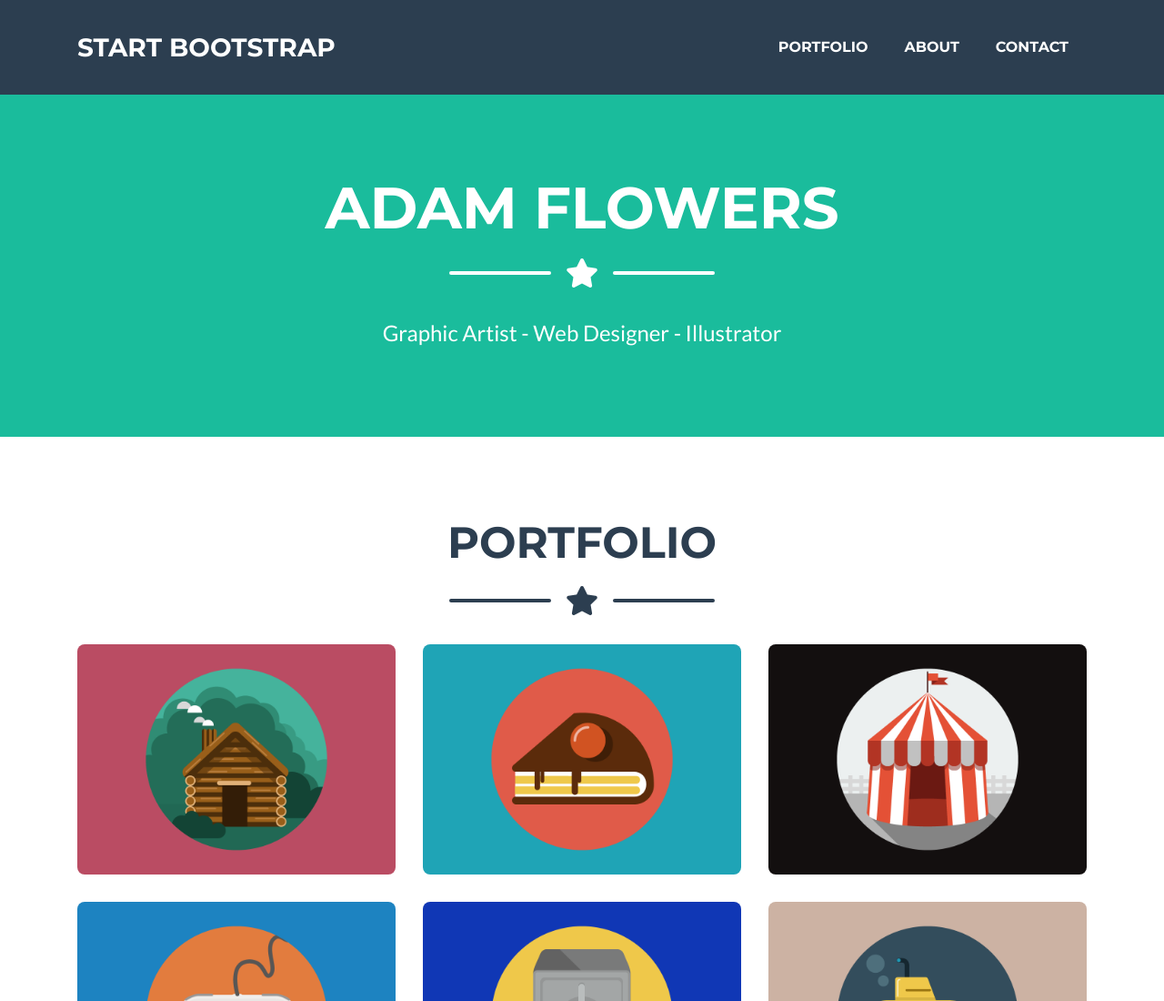
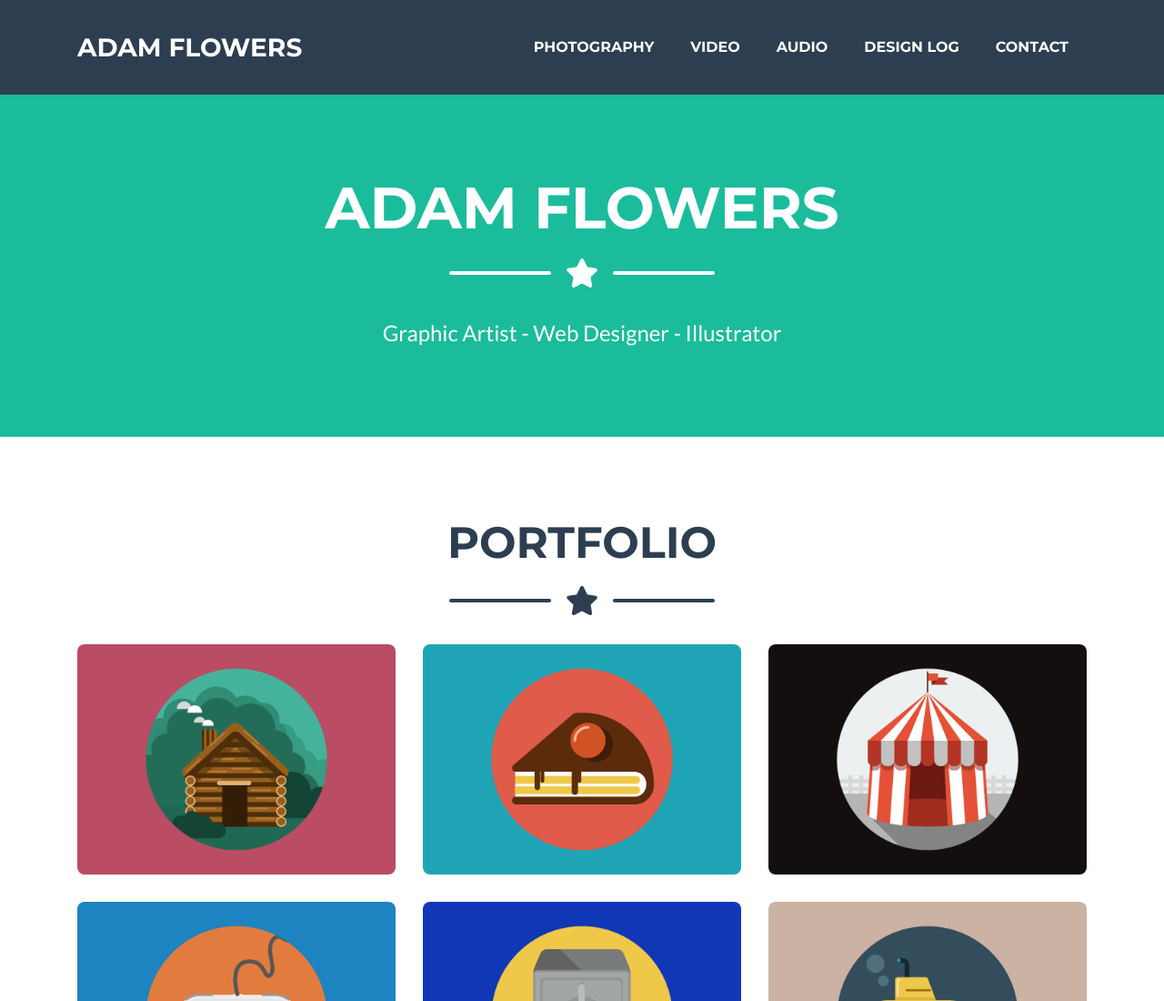
Before and after one commit to adamjflowers/mp-prototype, a plain HTML site: page index.html in a window 1280 px wide. Shown: the top 1100 px of the page at 91% size. Drawn offline with Linux system fonts and the light colour scheme.

Commit message:
Update index.html
links to pages added

```diff
--- a/index.html
+++ b/index.html
@@ -25,7 +25,7 @@
   <!-- Navigation -->
   <nav class="navbar navbar-expand-lg bg-secondary text-uppercase fixed-top" id="mainNav">
     <div class="container">
-      <a class="navbar-brand js-scroll-trigger" href="#page-top">Start Bootstrap</a>
+      <a class="navbar-brand js-scroll-trigger" href="#page-top">Adam Flowers</a>
       <button class="navbar-toggler navbar-toggler-right text-uppercase font-weight-bold bg-primary text-white rounded" type="button" data-toggle="collapse" data-target="#navbarResponsive" aria-controls="navbarResponsive" aria-expanded="false" aria-label="Toggle navigation">
         Menu
         <i class="fas fa-bars"></i>
@@ -33,13 +33,17 @@
       <div class="collapse navbar-collapse" id="navbarResponsive">
         <ul class="navbar-nav ml-auto">
           <li class="nav-item mx-0 mx-lg-1">
-            <a class="nav-link py-3 px-0 px-lg-3 rounded" href="#">Portfolio</a>
+            <a class="nav-link py-3 px-0 px-lg-3 rounded" href="#">Photography</a>
           </li>
           <li class="nav-item mx-0 mx-lg-1">
-            <a class="nav-link py-3 px-0 px-lg-3 rounded" href="#">About</a>
+            <a class="nav-link py-3 px-0 px-lg-3 rounded" href="#">Video</a>
           </li>
           <li class="nav-item mx-0 mx-lg-1">
-            <a class="nav-link py-3 px-0 px-lg-3 rounded" href="#">Contact</a>
+            <a class="nav-link py-3 px-0 px-lg-3 rounded" href="#">Audio</a>
+            <li class="nav-item mx-0 mx-lg-1">
+              <a class="nav-link py-3 px-0 px-lg-3 rounded" href="#">Design Log</a>
+              <li class="nav-item mx-0 mx-lg-1">
+                <a class="nav-link py-3 px-0 px-lg-3 rounded" href="#">Contact</a>
           </li>
         </ul>
       </div>
```
